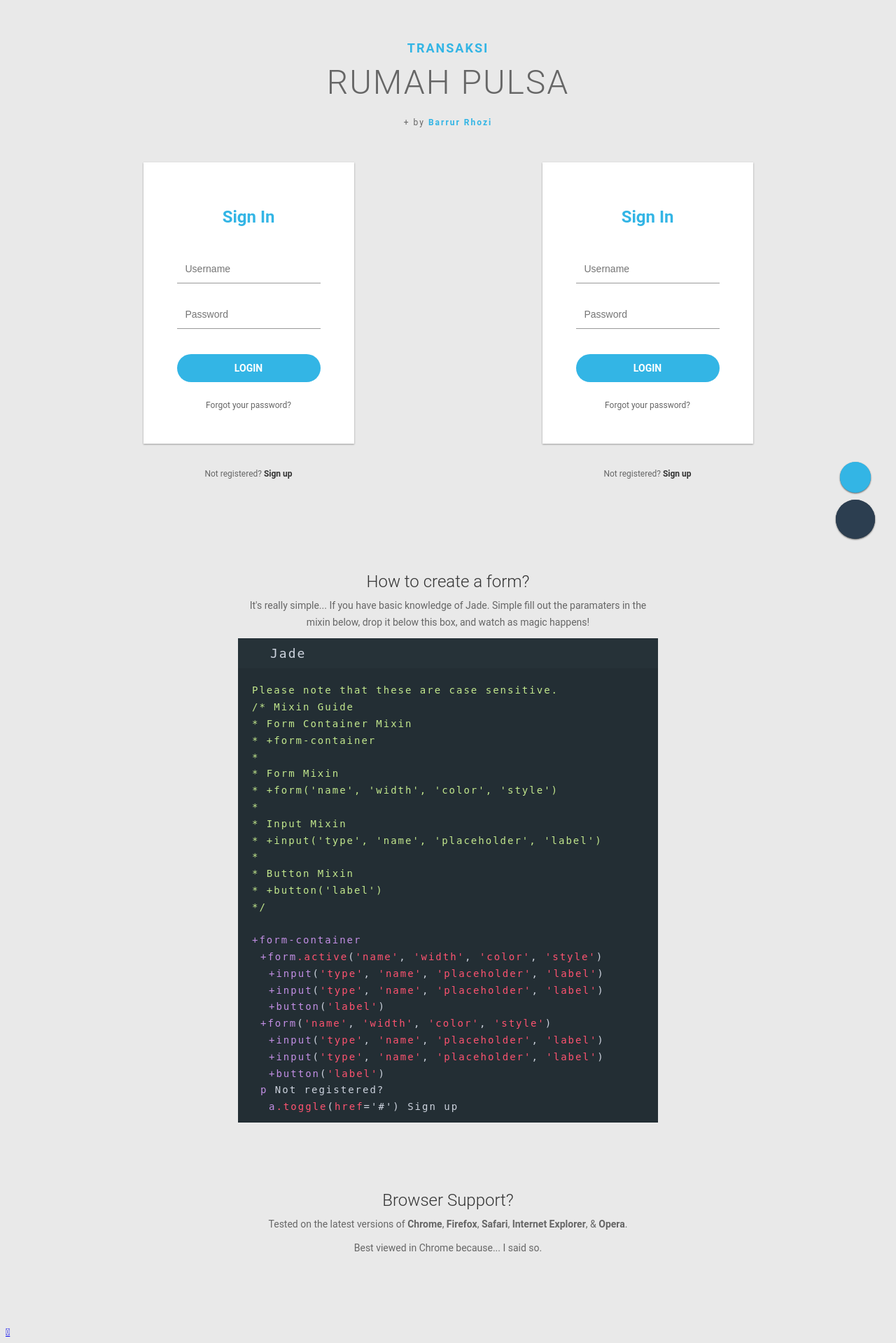
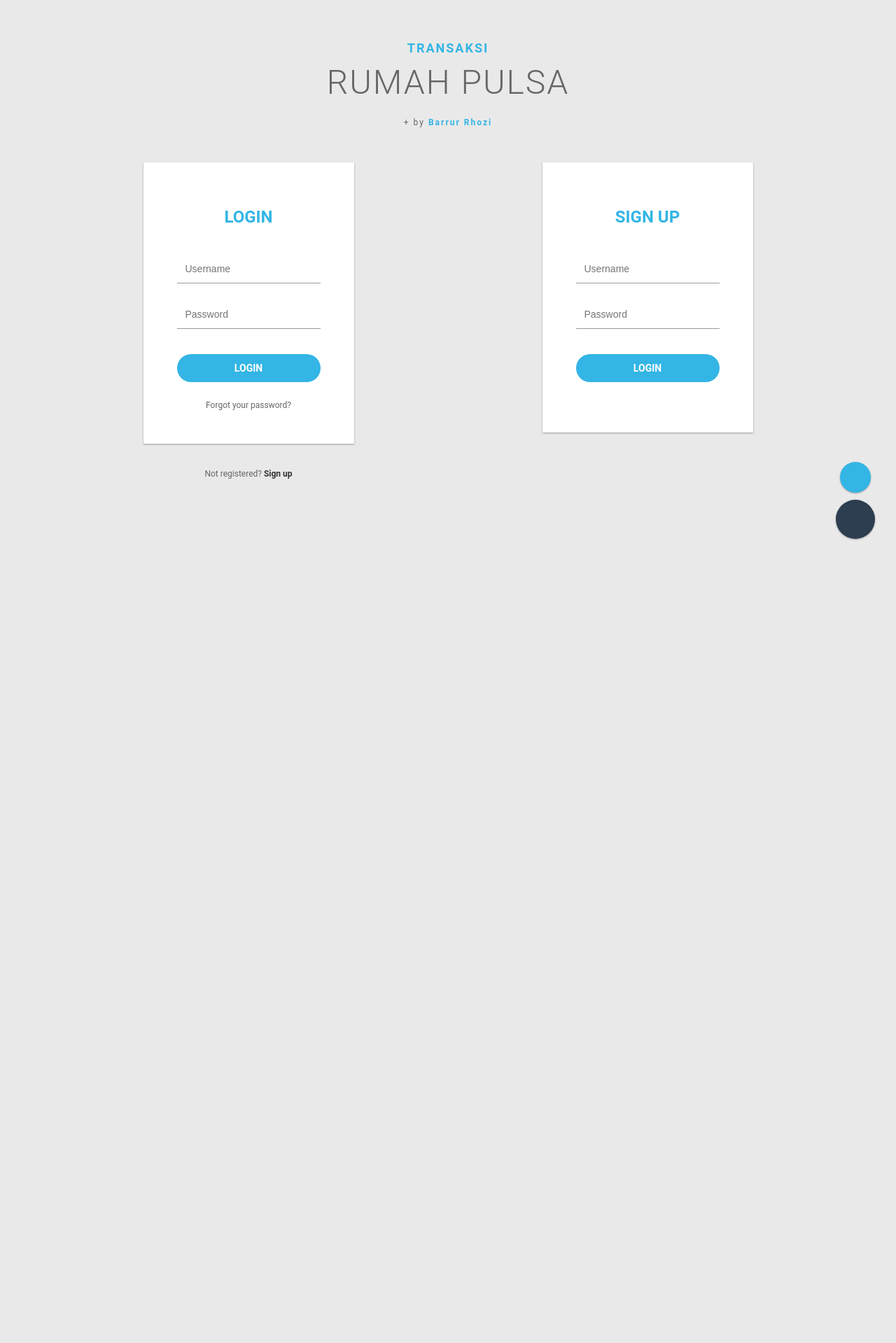
Before and after one commit to ozyexplorer/Rumah_Pulsa, a PHP site: page /rangga/public/login_member/login.php in a window 1280 px wide. Shown: the whole page at 70% size. After the commit the page ends 772 px from the top, so only its background shows below. Run offline with PHP 8.4, Linux system fonts and the light colour scheme.

Commit message:
update data

```diff
--- a/public/login_member/login.php
+++ b/public/login_member/login.php
@@ -51,7 +51,7 @@
       </style>
       <div class="form style-#{style}" style="width: #{width}">
         <header class="header">
-          <h1 class="active">Sign In</h1>
+          <h1 class="active">LOGIN</h1>
           <h1>Sign Up</h1>
         </header>
         <form class="active">
@@ -116,7 +116,7 @@
       </style>
       <div class="form style-#{style}" style="width: #{width}">
         <header class="header">
-          <h1 class="active">Sign In</h1>
+          <h1 class="active">SIGN UP</h1>
           <h1>Sign Up</h1>
         </header>
         <form class="active">
@@ -150,53 +150,9 @@
           </div>
           <button class="button">Login</button>
         </form>
-        <footer class="footer"><a href="#">Forgot your password?</a></footer>
       </div>
-      <p>Not registered? <a class="toggle" href="#">Sign up</a></p>
     </div>
   </div>
 </div>
-<!-- Tip-->
-<div id="tip">
-  <h1>How to create a form?</h1>
-  <p>It's really simple... If you have basic knowledge of Jade. Simple fill out the paramaters in the mixin below, drop it below this box, and watch as magic happens!</p><code>
-    <h1>Jade</h1>
-    <p>
-      Please note that these are case sensitive. <br>
-      /* Mixin Guide<br>
-      * Form Container Mixin<br>
-      * +form-container<br>
-      *<br>
-      * Form Mixin<br>
-      * +form('name', 'width', 'color', 'style')<br>
-      *<br>
-      * Input Mixin<br>
-      * +input('type', 'name', 'placeholder', 'label')<br>
-      *<br>
-      * Button Mixin<br>
-      * +button('label')<br>
-      */<br><br>
-    </p>
-    <p><span>+form-container</span></p>
-    <p><span>+form</span><span>.active</span>(<span>'name'</span>, <span>'width'</span>, <span>'color'</span>, <span>'style'</span>)</p>
-    <p><span>+input</span>(<span>'type'</span>, <span>'name'</span>, <span>'placeholder'</span>, <span>'label'</span>)</p>
-    <p><span>+input</span>(<span>'type'</span>, <span>'name'</span>, <span>'placeholder'</span>, <span>'label'</span>)</p>
-    <p><span>+button</span>(<span>'label'</span>)</p>
-    <p><span>+form</span>(<span>'name'</span>, <span>'width'</span>, <span>'color'</span>, <span>'style'</span>)</p>
-    <p><span>+input</span>(<span>'type'</span>, <span>'name'</span>, <span>'placeholder'</span>, <span>'label'</span>)</p>
-    <p><span>+input</span>(<span>'type'</span>, <span>'name'</span>, <span>'placeholder'</span>, <span>'label'</span>)</p>
-    <p><span>+button</span>(<span>'label'</span>)</p>
-    <P><span>p</span> Not registered? </P>
-    <P><span>a</span><span>.toggle</span>(<span>href</span>='#') Sign up</P></code>
-  <h1>Browser Support?</h1>
-  <p>Tested on the latest versions of <b>Chrome</b>, <b>Firefox</b>, <b>Safari</b>, <b>Internet Explorer</b>, &amp; <b>Opera</b>.</p>
-  <p>Best viewed in Chrome because... I said so.</p>
-</div>
-<!-- Portfolio--><a id="portfolio" href="http://andytran.me/" title="View my portfolio!"><i class="fa fa-link"></i></a>
-<!-- CodePen--><a id="codepen" href="https://codepen.io/andytran/" title="Follow me!"><i class="fa fa-codepen"></i></a>
-<!-- Scroll To Bottom--><a id="scrollToBottom" href="#tip" title="Check out the tutorial!"><i class="material-icons">&#xE313;</i></a>
-</div>
-
-	<script type="text/javascript" src="script.js"></script>
 </body>
 </html>
```
